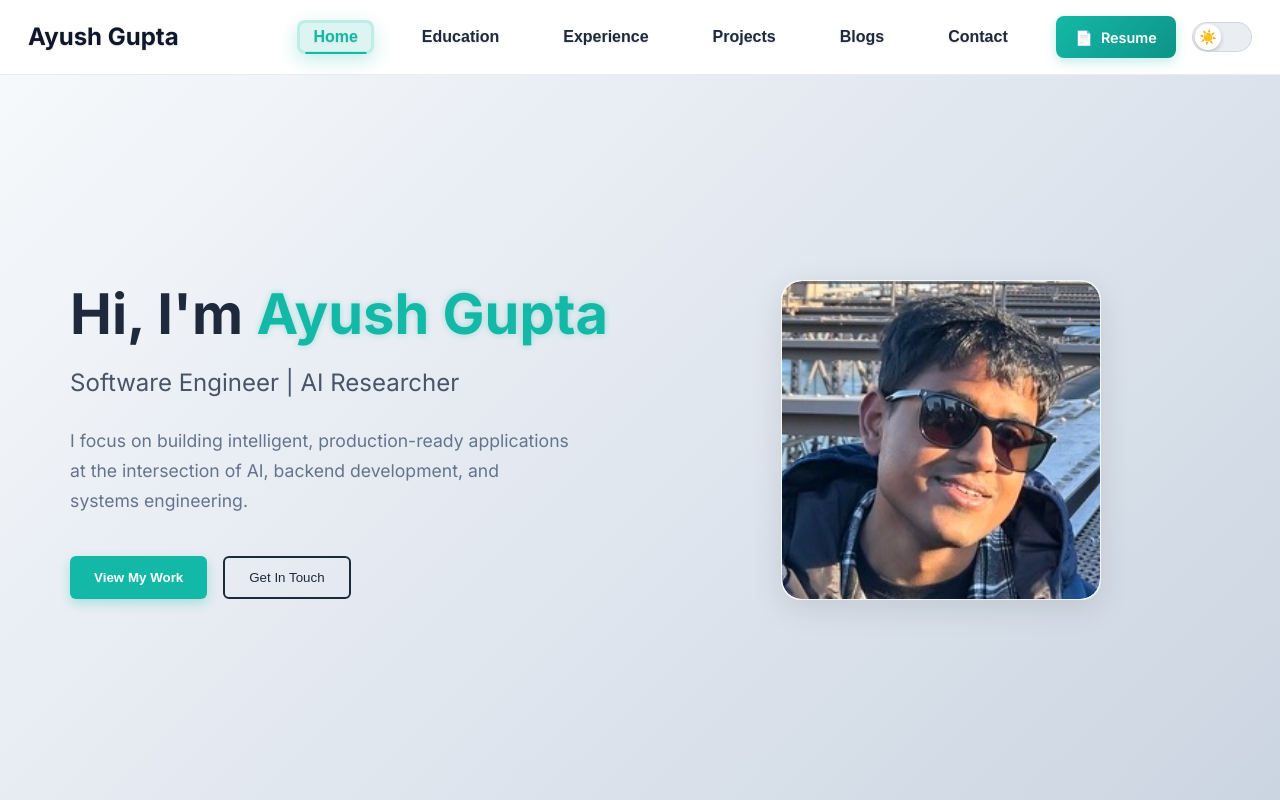
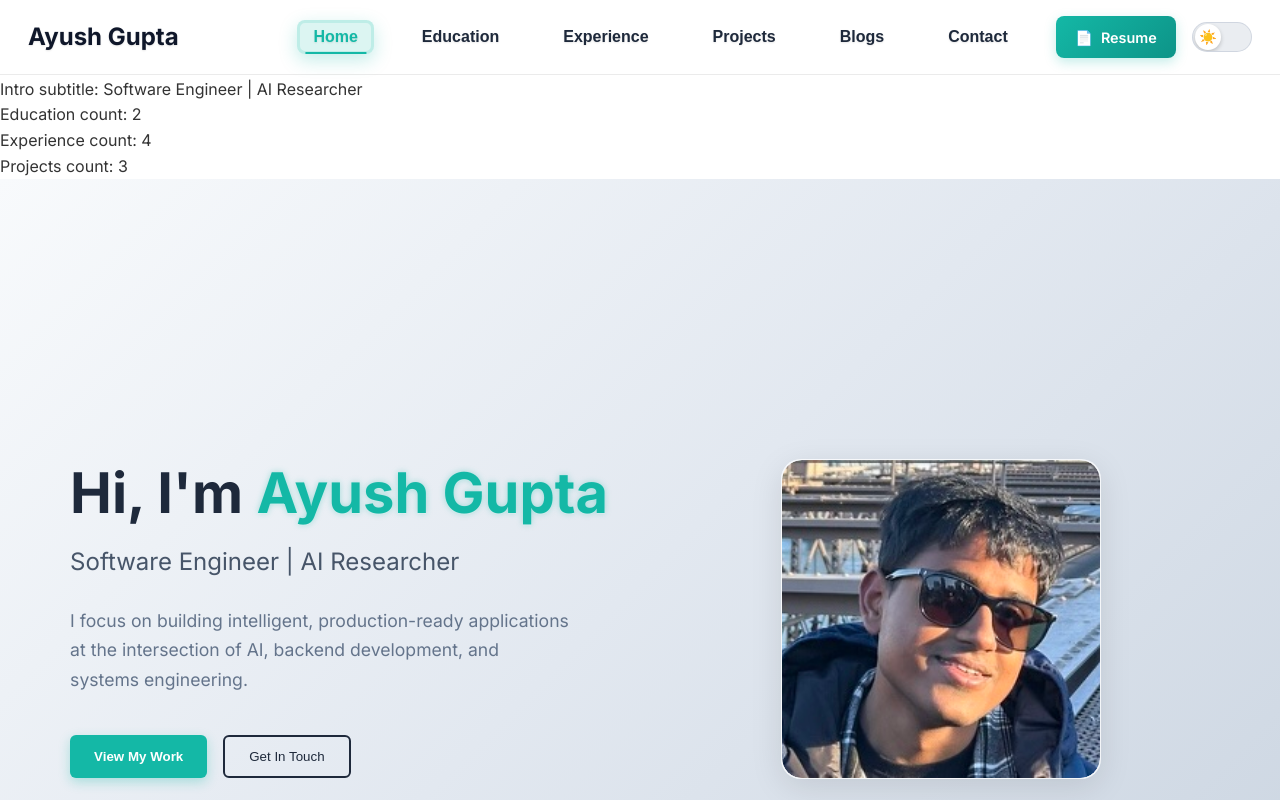
Before and after one commit to ayushagupta/ayushagupta.github.io, a React (Create React App) app: page / in a window 1280 px wide. Shown: the top 800 px of the page. Built offline with nearby package versions, Linux system fonts and the light colour scheme.

Commit message:
Add test component to debug data loading

```diff
--- a/src/App.js
+++ b/src/App.js
@@ -11,6 +11,7 @@ import Blogs from './components/Blogs';
 import Contact from './components/Contact';
 import BlogListing from './components/BlogListing';
 import BlogPost from './components/BlogPost';
+import TestComponent from './components/TestComponent';
 import './App.css';
 
 function App() {
@@ -23,6 +24,7 @@ function App() {
             <Routes>
               <Route path="/" element={
                 <>
+                  <TestComponent />
                   <Intro />
                   <Education />
                   <Experience />
--- /dev/null
+++ b/src/components/TestComponent.js
@@ -0,0 +1,20 @@
+import React from 'react';
+import { portfolioData } from '../data/portfolioData.js';
+
+const TestComponent = () => {
+  console.log('Portfolio data:', portfolioData);
+  console.log('Intro data:', portfolioData.intro);
+
+  return (
+    <div>
+      <h1>Test Component</h1>
+      <p>Intro title: {portfolioData.intro.title}</p>
+      <p>Intro subtitle: {portfolioData.intro.subtitle}</p>
+      <p>Education count: {portfolioData.education.length}</p>
+      <p>Experience count: {portfolioData.experience.length}</p>
+      <p>Projects count: {portfolioData.projects.length}</p>
+    </div>
+  );
+};
+
+export default TestComponent;
```
